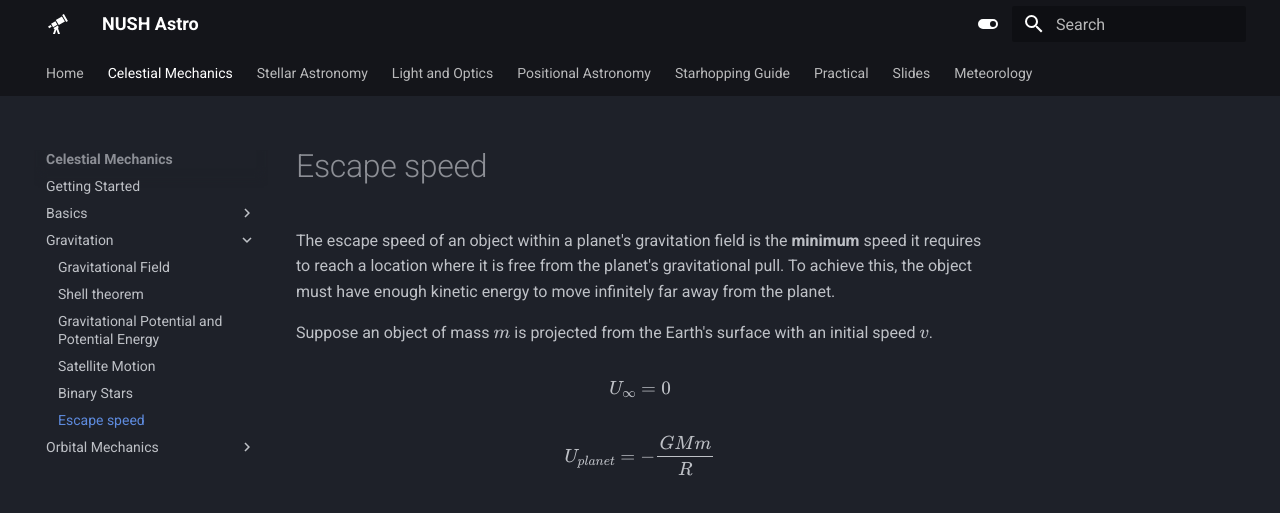
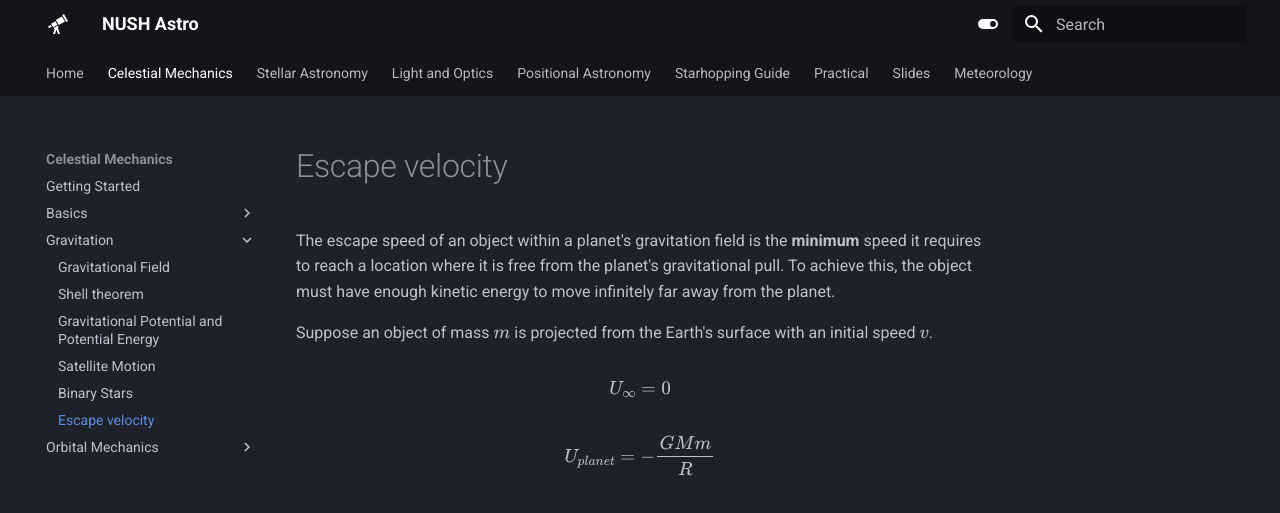
Before and after one commit to nushastro/website, an MkDocs documentation site: the page built from docs/celestial/gravitation/escape_velocity.md, in a window 1280 px wide and 900 px high. Shown: the top 513 px of the window. Built offline with MkDocs 1.6.1 and Material for MkDocs 9.7.7, drawn with Linux system fonts in a browser that asks for light colours.

Commit message:
escape velocity

```diff
--- a/docs/celestial/gravitation/escape_velocity.md
+++ b/docs/celestial/gravitation/escape_velocity.md
@@ -1,4 +1,4 @@
-# Escape speed
+# Escape velocity
 
 The escape speed of an object within a planet's gravitation field is the **minimum** speed it requires to reach a location where it is free from the planet's gravitational pull. To achieve this, the object must have enough kinetic energy to move infinitely far away from the planet.
 
@@ -38,7 +38,6 @@ $$v=\sqrt{\frac{2GM}{R}}$$
 
         $$v=\sqrt{\frac{2GM}{R}}\approx11 km s^-1$$
 
-
 !!! Question
 
     === "Question"
```
